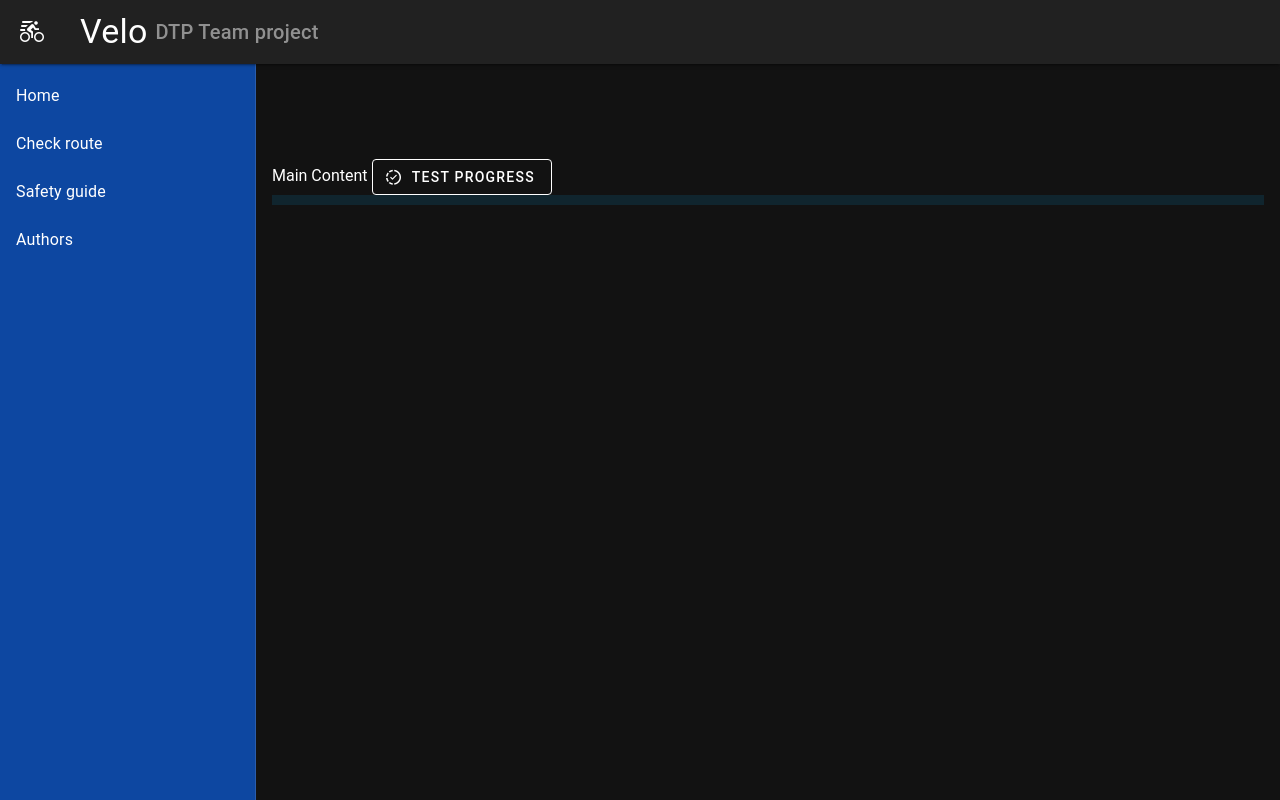
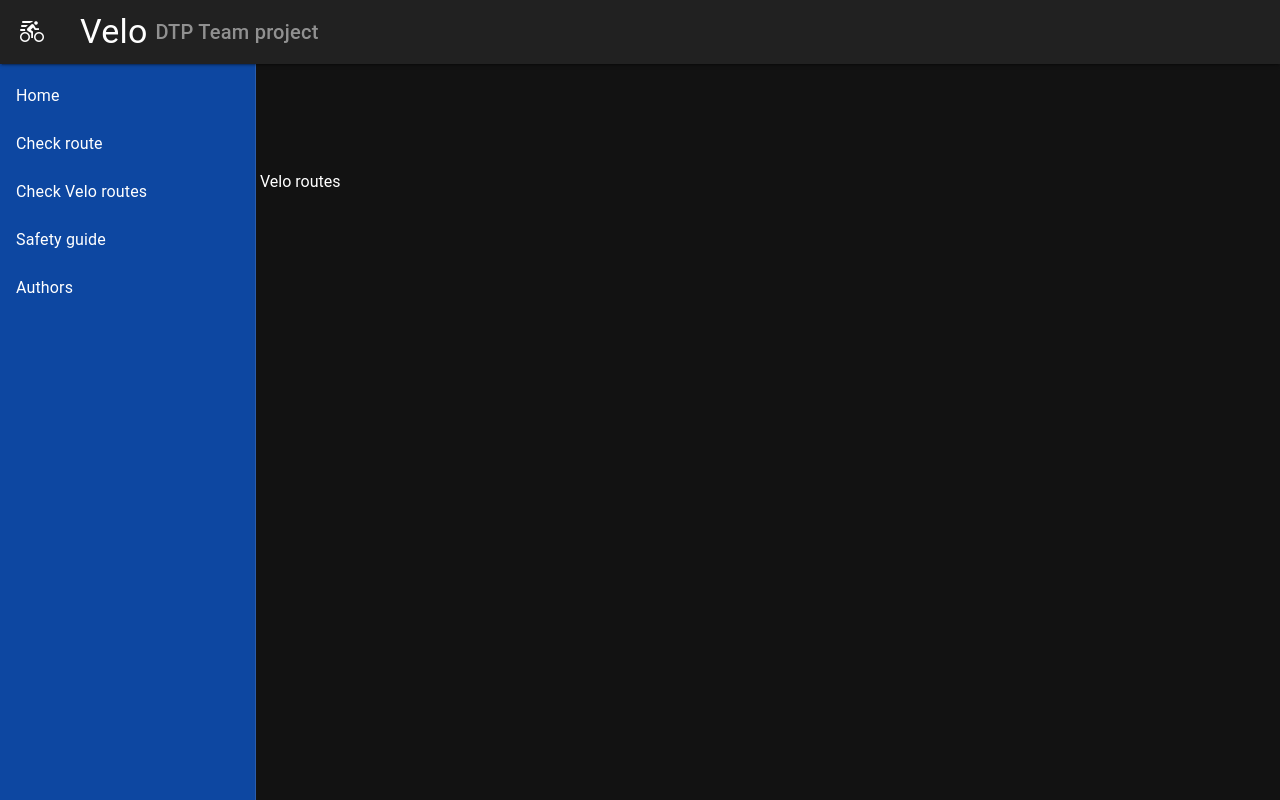
Before and after one commit to kwojtasinski-repo/HackYeah2024, a Vue app: page /velo-routes in a window 1280 px wide. Before the commit this address led to /. Built offline with nearby package versions, Linux system fonts and the light colour scheme.

Commit message:
Added Velo routes page and favicon change

```diff
--- a/index.html
+++ b/index.html
@@ -8,7 +8,7 @@
         <meta
             name="viewport"
             content="width=device-width, initial-scale=1.0" />
-        <title>DTP Team project</title>
+        <title>VeloSafety - DTP Team project</title>
     </head>
     <body>
         <div id="app"></div>
--- a/src/App.vue
+++ b/src/App.vue
@@ -27,6 +27,7 @@ const navigateTo = (routeName) => {
       <v-list>
         <v-list-item title="Home" @click="navigateTo('home')" />
         <v-list-item title="Check route" @click="navigateTo('gpx-parser')" />
+        <v-list-item title="Check Velo routes" @click="navigateTo('velo-routes')" />
         <v-list-item title="Safety guide" @click="navigateTo('safety-guide')" />
         <v-list-item title="Authors" @click="navigateTo('authors')" />
       </v-list>
--- a/src/router.js
+++ b/src/router.js
@@ -10,6 +10,11 @@ const routes = [
       path: '/gpx-parser',
       name: 'gpx-parser',
       component: () => import('@/views/GpxParser.vue'),
+    },
+    {
+      path: '/velo-routes',
+      name: 'velo-routes',
+      component: () => import('@/views/VeloRoutes.vue'),
     },
     {
       path: '/authors',
--- /dev/null
+++ b/src/views/VeloRoutes.vue
@@ -0,0 +1,15 @@
+<template>
+  <v-container>
+    <v-row>
+      <span>Velo routes</span>
+    </v-row>
+  </v-container>
+</template>
+
+<script setup>
+
+</script>
+
+<style lang="scss" scoped>
+
+</style>
```
Also changed, not shown: 1 other file (tests, documents, lock files or other folders).
